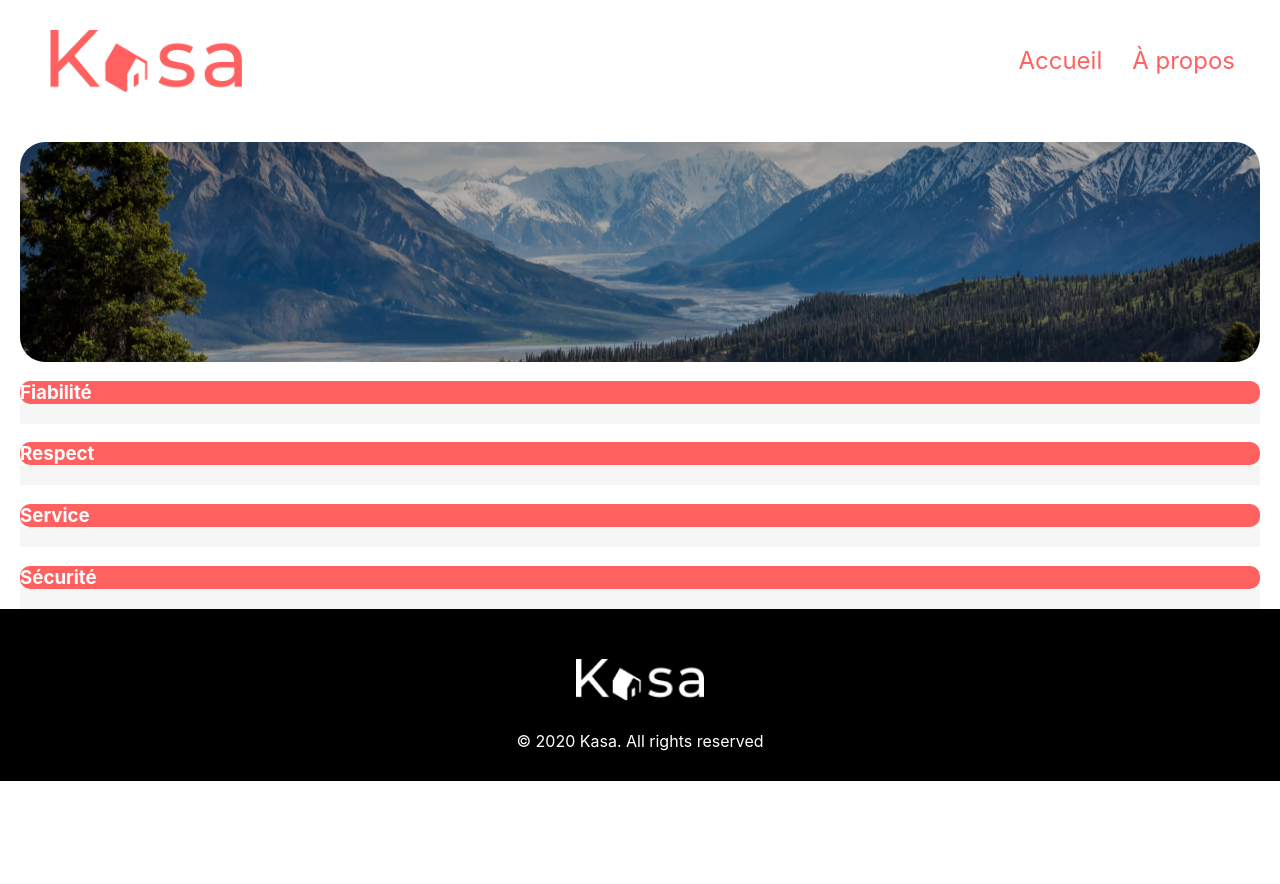
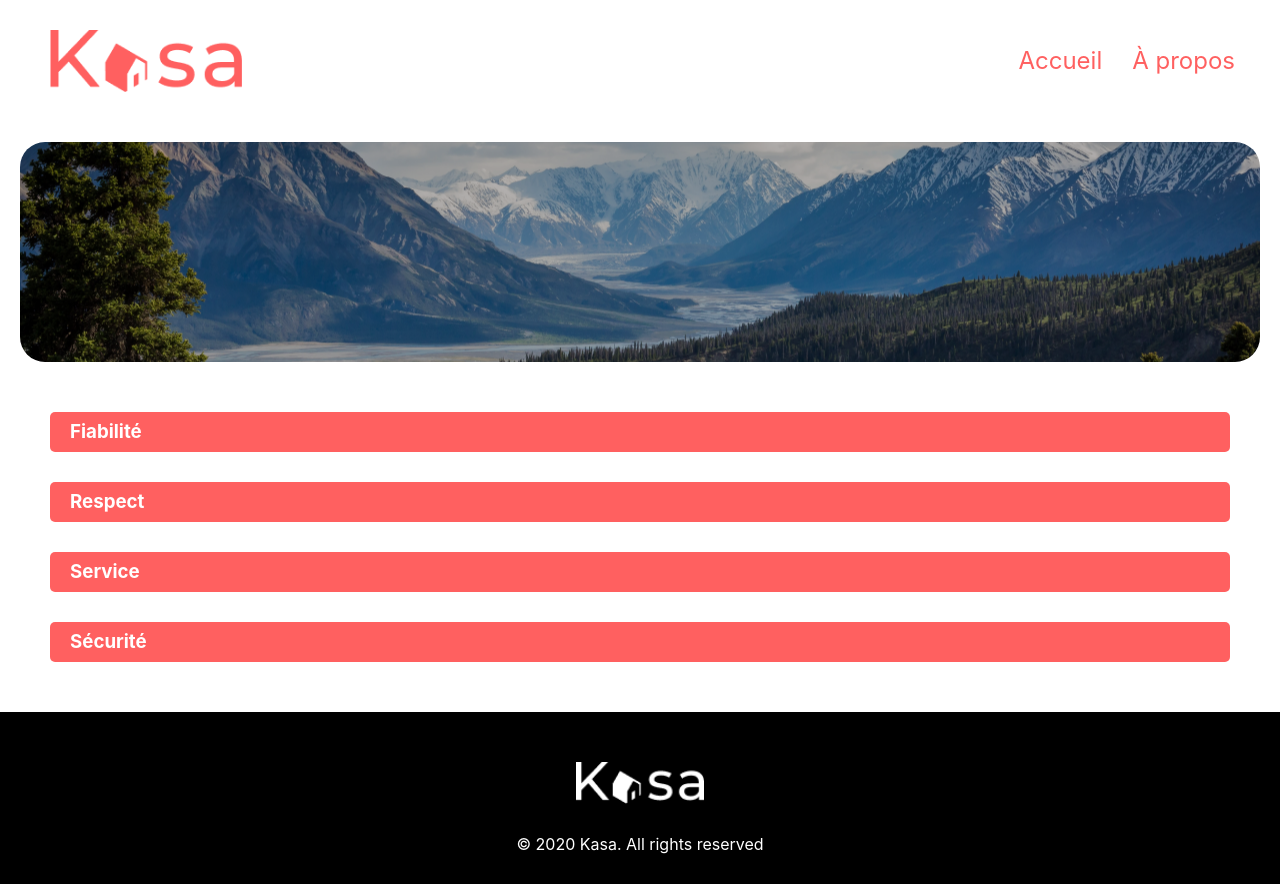
Before and after one commit to Ndo18/kasa, a React (Create React App) app: page /Apropos in a window 1280 px wide. Before the commit the page ends 800 px from the top, so only its background shows below. Built offline with nearby package versions, Linux system fonts and the light colour scheme.

Commit message:
💄 🚧 CSS progress Collapses + Apropos

```diff
--- a/src/Data/logements.json
+++ b/src/Data/logements.json
@@ -25,7 +25,7 @@
 			"WIFI"
 		],
 		"tags": [
-			"Batignolle",
+			"Batignolles",
 			"Montmartre"
 		]
 	},
--- a/src/components/Collapse.jsx
+++ b/src/components/Collapse.jsx
@@ -6,14 +6,14 @@ function Collapse ({id, titre, description}) {
 const [isOpen, setisOpen] = useState(false)
 
     return (
-    <div className="listedescription" key={id}>
-        <h3 onClick={() => setisOpen(!isOpen)}>
-        {titre}
-        </h3>
-        <div className="descriptiontext">
-        { isOpen && <p>{description}</p> }
+        <div className="monBlock monBlockapropos">
+            <div className="listedescription listapropos" key={id}>
+                <h3 onClick={() => setisOpen(!isOpen)}>
+                {titre}
+                </h3>
+            </div>
+        { isOpen && <div className="descriptiontext"><span>{description}</span></div> }
         </div>
-    </div>
     )
 }
 export default Collapse
--- a/src/components/FicheLogements.jsx
+++ b/src/components/FicheLogements.jsx
@@ -39,6 +39,7 @@ function FicheLogements() {
         </>}
         rating = {logement.rating}/>
 
+      <section className='collapseinfoslogement'>
         <Collapse key={logement.description}
         titre="Description"
         description={logement.description}/>
@@ -49,6 +50,7 @@ function FicheLogements() {
             <li key={index}>{equipment}</li>
           ))}
         </ul>}/>
+        </section>
       </div>
       ))}
     </div>
--- a/src/components/Textapropos.jsx
+++ b/src/components/Textapropos.jsx
@@ -1,5 +1,6 @@
 import DescriptionsApropos from "../Data/textapropos.json"
 import Collapse from "./Collapse"
+import '../styles/Apropos.css'
 
 function Textapropos (){
 
--- a/src/components/stylesComponents/Collapse.css
+++ b/src/components/stylesComponents/Collapse.css
@@ -1,19 +1,28 @@
-.listedescription {
-  margin: 0px 20px 0px 20px;
+.monBlock {
+  margin: 10px 20px 50px 0px;
+  width: 100%;
 }
-.listedescription h3 {
-  margin-bottom: 0;
+.monBlock .listedescription {
+  display: flex;
+  align-items: center;
   background-color: #FF6060;
-  border-radius: 10px;
+  width: 100%;
+  border-radius: 5px;
+  height: 40px;
+}
+.monBlock .listedescription h3 {
+  margin-left: 20px;
   color: white;
   width: 100%;
   cursor: pointer;
 }
-.listedescription .descriptiontext {
+.monBlock .descriptiontext {
   color: #FF6060;
   background-color: #F6F6F6;
-  padding: 10px;
+  padding: 20px;
 }
-.listedescription .descriptiontext p {
+.monBlock .descriptiontext ul {
+  padding: 0;
   margin: 0;
+  list-style-type: none;
 }/*# sourceMappingURL=Collapse.css.map */
--- a/src/components/stylesComponents/Collapse.scss
+++ b/src/components/stylesComponents/Collapse.scss
@@ -1,27 +1,34 @@
-//CREER UNE SECTION POUR LES COLLAPSES DES FICHES LOGEMENTS
-// ET L'AUTRE POUR A PROPOS
-//AJOUTER UNE CLASSE POUR CHACUN DANS COLLAPSE.JSX
+.monBlock{
+    margin: 10px 20px 50px 0px;
+    width: 100%;
 
-.listedescription{
-    margin: 0px 20px 0px 20px;
+    .listedescription{
+        display: flex;
+        align-items: center;
+        background-color: #FF6060;
+        width: 100%;
+        border-radius: 5px;
+        height: 40px;
 
 
-    h3{
-        margin-bottom: 0;
-        background-color: #FF6060;
-        border-radius: 10px;
-        color: white;
-        width: 100%;
-        cursor: pointer;
+        h3{
+            margin-left: 20px;
+            color: white;
+            width: 100%;
+            cursor: pointer;
+        }
+
     }
 
     .descriptiontext{
         color: #FF6060;
         background-color: #F6F6F6;
-        padding: 10px;
+        padding: 20px;
 
-        p{
+        ul{
+            padding: 0;
             margin: 0;
+            list-style-type: none;
         }
     }
 }
--- /dev/null
+++ b/src/styles/Apropos.css
@@ -0,0 +1,6 @@
+.boxdescription {
+  margin: 50px;
+}
+.boxdescription .monBlockapropos {
+  margin-bottom: 30px;
+}/*# sourceMappingURL=Apropos.css.map */
--- /dev/null
+++ b/src/styles/Apropos.scss
@@ -0,0 +1,8 @@
+.boxdescription{
+    margin: 50px;
+
+    .monBlockapropos{
+        margin-bottom: 30px;
+    }
+
+}
```
Also changed, not shown: 1 other file (tests, documents, lock files or other folders).
